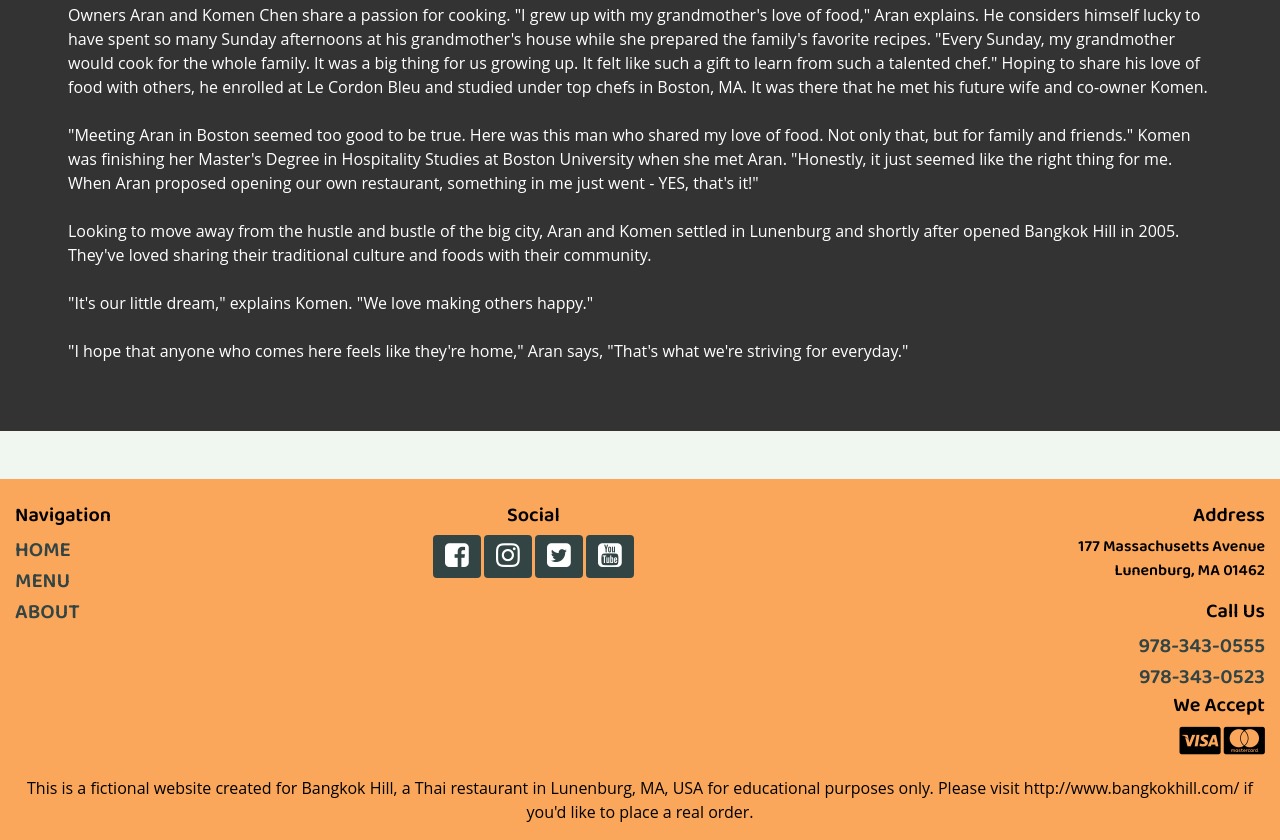
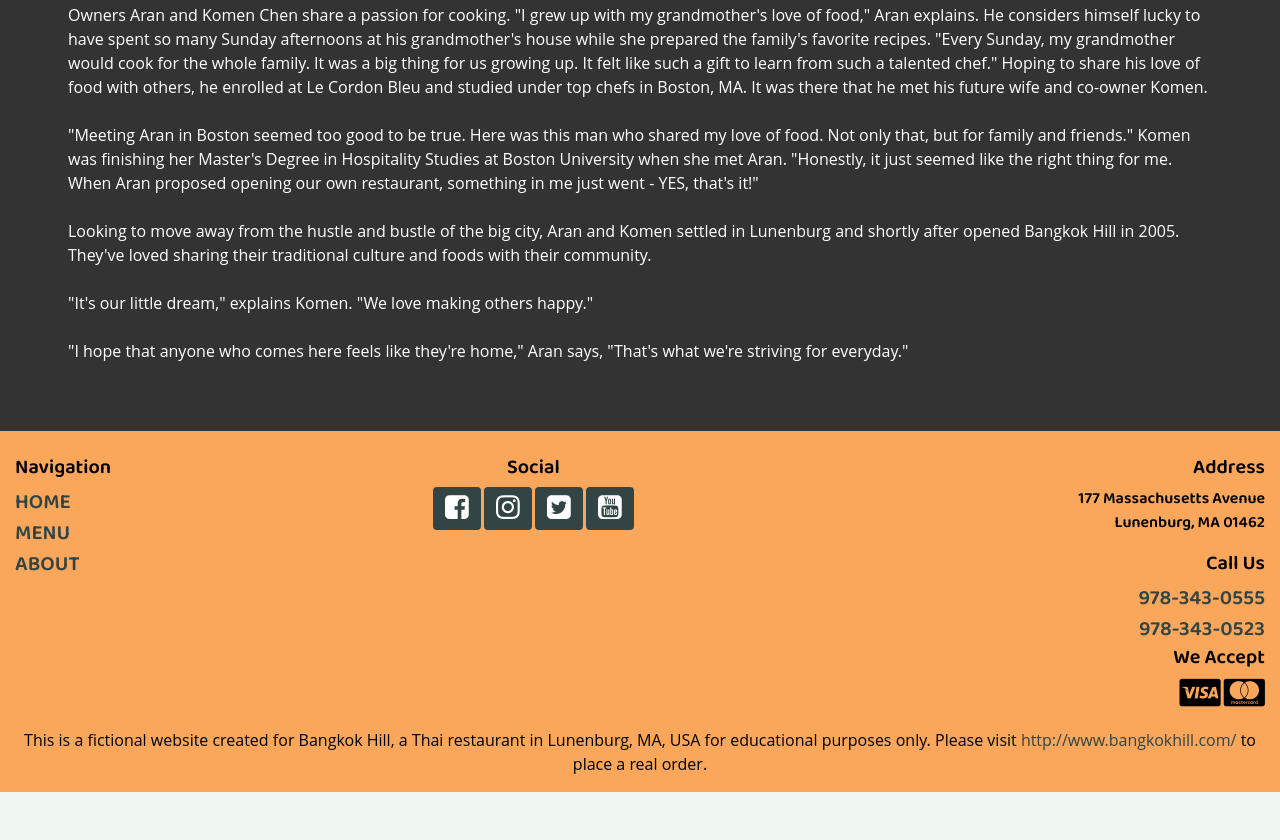
Before and after one commit to veronicaadler/bangkok-hill, a website: page about.html in a window 1280 px wide. Shown: the part 1017-1857 px from the top of the page. After the commit the page ends 1809 px from the top, so only its background shows below. Drawn offline with nearby package versions, Linux system fonts and the light colour scheme.

Commit message:
updated link in disclaimer, fixed a few margin issues

```diff
--- a/about.html
+++ b/about.html
@@ -134,7 +134,8 @@
         </div>
     </div>
 
-    <footer class="site-footer mt-5 pt-4">
+    <!--footer-->
+    <footer class="site-footer pt-4">
         <div class="container-fluid">
             <div class="row">
                 <div class="col-sm-2 text-center text-sm-left pb-3">
@@ -172,7 +173,7 @@
             </div>
             <div class="row mt-3">
                 <div class="col">
-                    <p class="text-center">This is a fictional website created for Bangkok Hill, a Thai restaurant in Lunenburg, MA, USA for educational purposes only.  Please visit http://www.bangkokhill.com/ if you'd like to place a real order.</p>
+                    <p class="text-center">This is a fictional website created for Bangkok Hill, a Thai restaurant in Lunenburg, MA, USA for educational purposes only.  Please visit <a href="http://www.bangkokhill.com/" id="bangkoklink">http://www.bangkokhill.com/</a> to place a real order.</p>
                 </div>
             </div>
         </div>
--- a/css/styles.css
+++ b/css/styles.css
@@ -62,7 +62,7 @@ a:link {
     background-attachment: fixed;
   }
 
-  #lowerhero {
+#lowerhero {
       background-image: url("https://images.unsplash.com/photo-1455619452474-d2be8b1e70cd?ixid=MnwxMjA3fDB8MHxwaG90by1wYWdlfHx8fGVufDB8fHx8&ixlib=rb-1.2.1&auto=format&fit=crop&w=1500&q=80");
       height: 100vh;
     }
@@ -83,13 +83,13 @@ footer {
     transform: translate(-50%, -50%);
     color: white;
     text-shadow:2px 2px #333;
-  }
+}
 
-  .btn {
+.btn {
       background-color: #ca615c;
       border: 1px solid black;
       color: white;
-  }
+}
 
 
 #homepagetable {
@@ -139,6 +139,11 @@ footer {
     color: white;
 }
 
+#bangkoklink {
+    font-family: "Open Sans", sans-serif;
+    font-size: 1em;
+}
+
 /* My borders showing different div
 col, div[class^="col-"], label[class^="col-"] {
     border: 1px solid red;
```
Also changed, not shown: index.html (+1 -1 lines), menu.html (+2 -2 lines).
